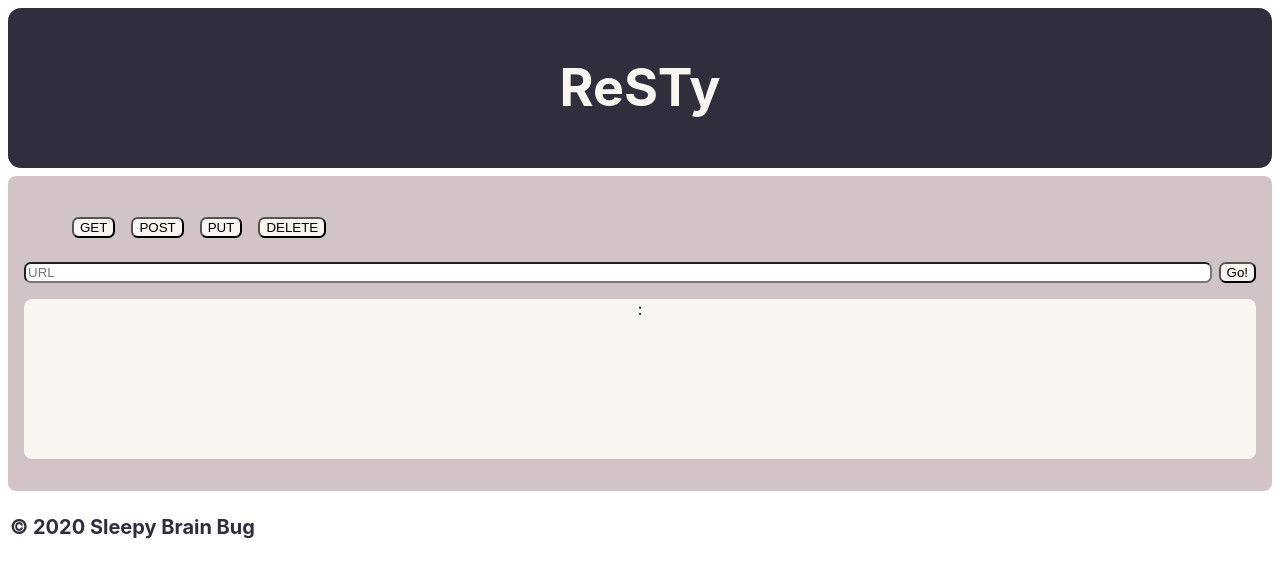
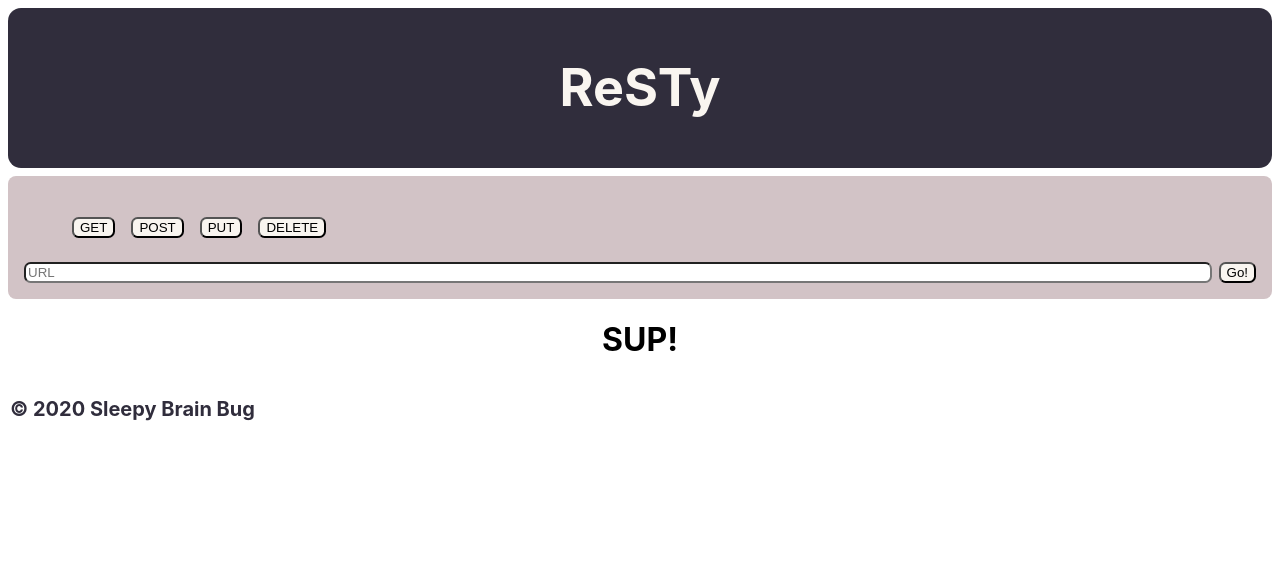
Before and after one commit to 401-advanced-javascript-tia/resty, a React (Create React App) app in the folder resty/: page / in a window 1280 px wide. Shown: the top 578 px of the page. Built offline with nearby package versions, Linux system fonts and the light colour scheme.

Commit message:
Added class method to update state of App, using entered URL to ping api and gather results. Need to render results now.

```diff
--- a/resty/src/App.js
+++ b/resty/src/App.js
@@ -2,16 +2,41 @@ import React from 'react';
 import './design/design.scss';
 import Header from './components/header/header.js';
 import Form from './components/form/form.js';
+import Results from './components/results/results.js';
 import Footer from './components/footer/footer.js';
 
-function App() {
+class App extends React.Component {
+
+  constructor(props) {
+    super(props);
+    this.state = {
+      count: null,
+      headers: {},
+      results: [],
+    }
+  }
+
+  //class method that can update state. it gets (takes in as parameters) stuff from this.props.handler on the Form itself and uses it to set state
+  handleForm = (headers, count, results) => {
+    console.log('COUNT in APP:', count);
+    console.log('HEADERS in APP:', headers);
+    console.log('RESULTS in APP:', results);
+
+    // headers = {coming: 'soon'};
+
+    this.setState({count, results, headers});
+  }
+
+  render(){
   return (
     <div className="App">
       <Header />
-      <Form />
+      <Form handler={this.handleForm}/>
+      <Results count={this.state.count} results={this.state.results} headers={this.state.headers} />
       <Footer />
     </div>
   );
+  }
 }
 
 export default App;
--- a/resty/src/components/form/form.js
+++ b/resty/src/components/form/form.js
@@ -7,7 +7,7 @@ class Form extends React.Component {
     super(props);
     this.state = {
       link: null,
-      method: null,
+      method: 'get',
     }
   }
 
@@ -23,6 +23,24 @@ class Form extends React.Component {
     this.setState({link});
   }
 
+  handleSubmit = async event => {
+
+    event.preventDefault();
+
+    let raw = await fetch(this.state.link);
+    let headers = await raw.headers.entries()
+    let data = await raw.json();
+    let count = data.count;
+    let results = data.results;
+    // NEED TO PRETTIFY THIS??
+
+    console.log('HEADERS:', headers)
+    console.log('DATA:', data);
+
+    this.props.handler(headers, count, results);
+
+  }
+
 
   render() {
     return (<div className="App-form">
@@ -32,11 +50,11 @@ class Form extends React.Component {
         <li><button value="put" onClick={this.handleMethodClick}>PUT</button></li>
         <li><button value="delete" onClick={this.handleMethodClick}>DELETE</button></li>
       </ul>
-      <form>
+      <form onSubmit={this.handleSubmit}>
         <input type="text" name="url" placeholder="URL" onChange={this.handleChange}/>
         <button>Go!</button>
       </form>
-      <p>{this.state.method} : {this.state.link}</p>
+      {/* <p>{this.state.method} : {this.state.link}</p> */}
     </div>)
   }
 
--- a/resty/src/components/results/results.js
+++ b/resty/src/components/results/results.js
@@ -0,0 +1,21 @@
+// Expects the count, headers, results to be sent in as props
+// Renders the count
+// Renders the Result Headers as “pretty” JSON
+// Renders the Result Body as “pretty” JSON
+
+import React from 'react';
+import './results.scss';
+
+function Results (props) {
+
+  console.log('PROPS IN RESULTS.JS:', props)
+
+
+
+  return (<div className="App-results">
+    <h1>SUP!</h1>
+  </div>);
+
+}
+
+export default Results;
```
